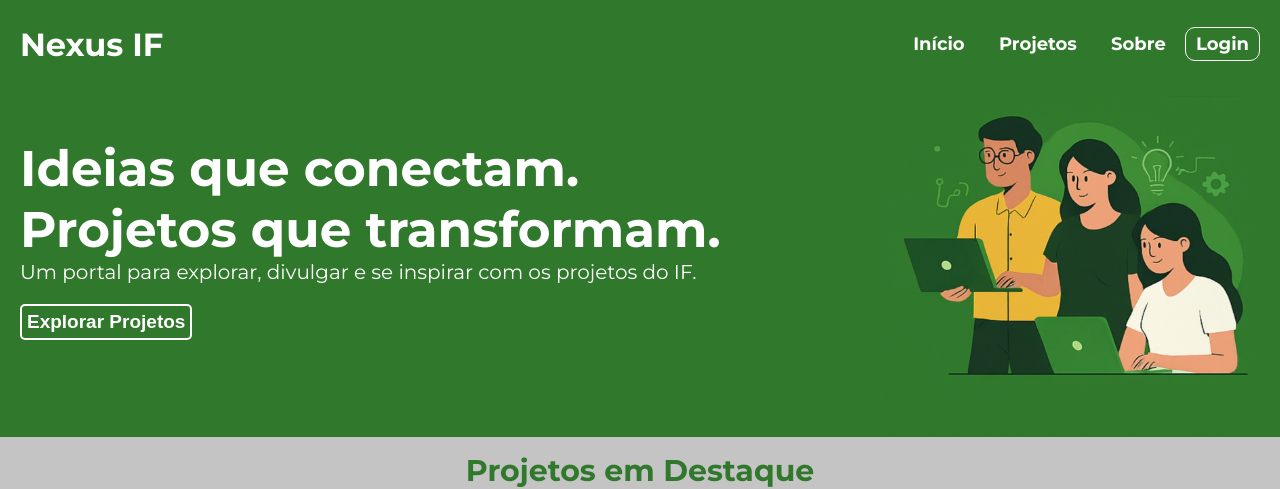
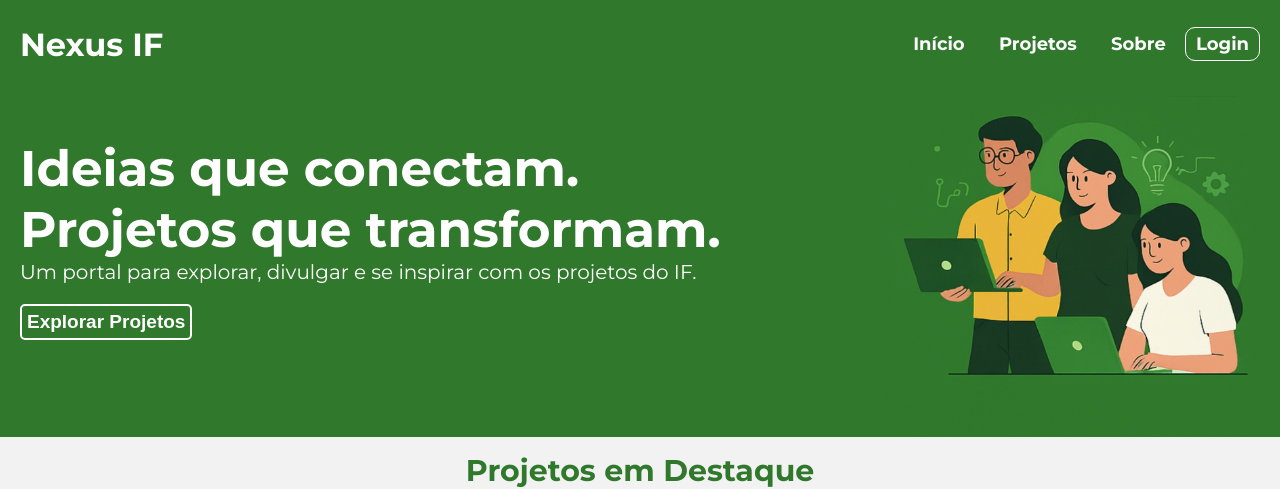
Before and after one commit to marcoscassian/nexusif, a Flask app: page / in a window 1280 px wide. Shown: the top 489 px of the page. Run offline with Flask 3, Linux system fonts and the light colour scheme.

Commit message:
Update base.html
mudei a cor do background

```diff
--- a/templates/base.html
+++ b/templates/base.html
@@ -12,7 +12,7 @@
     {% block estilos %}{% endblock %}
     <link href="https://fonts.googleapis.com/css2?family=Montserrat:wght@400;700&display=swap" rel="stylesheet" />
 </head>
-<body style="background-color: rgb(196, 196, 196);">
+<body style="background-color: #F2F2F2;">
 
     <header>
         <h1 href="/" class="home">Nexus IF</h1> <!-- a ser substituido pela img -->
```
